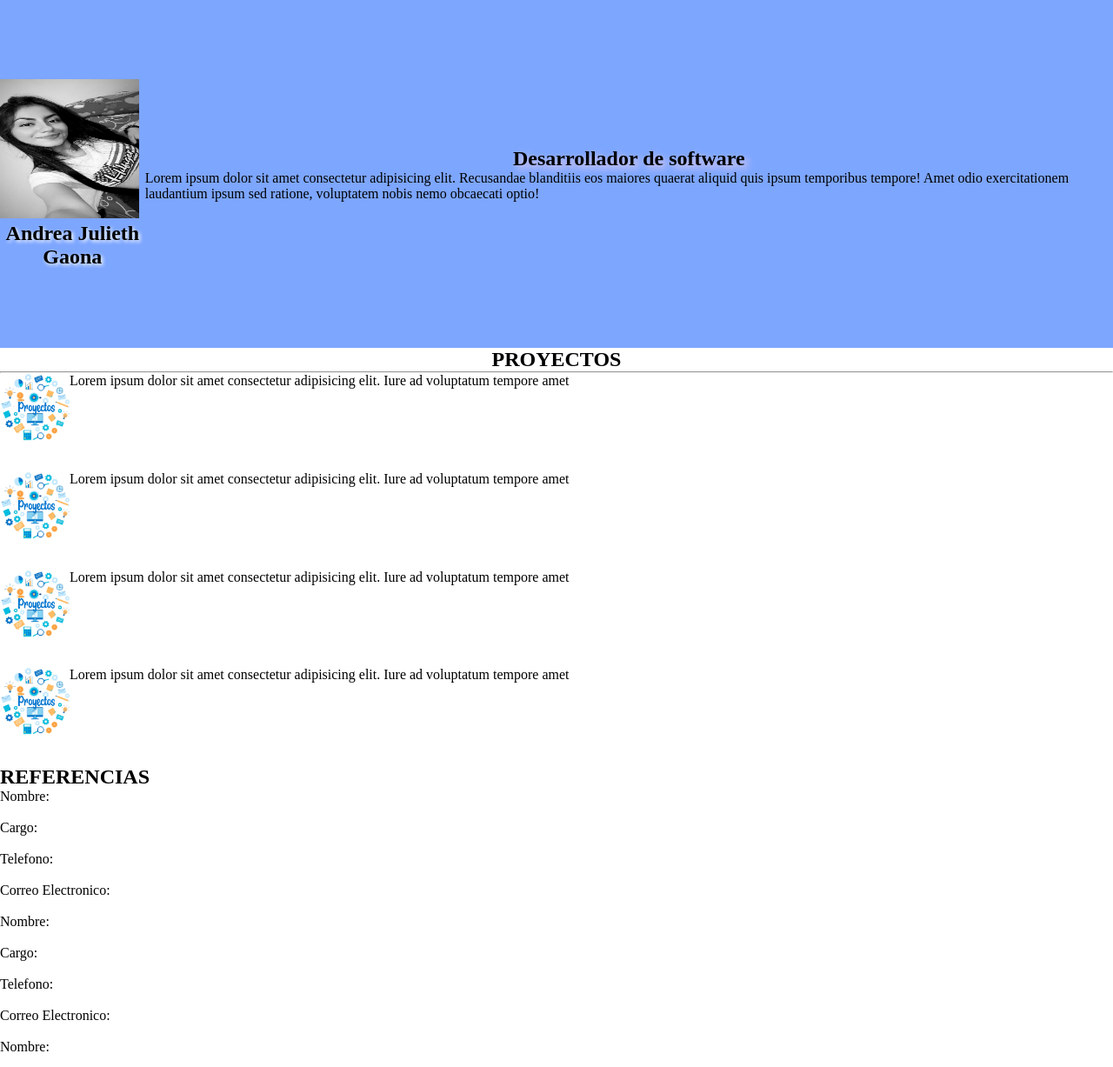
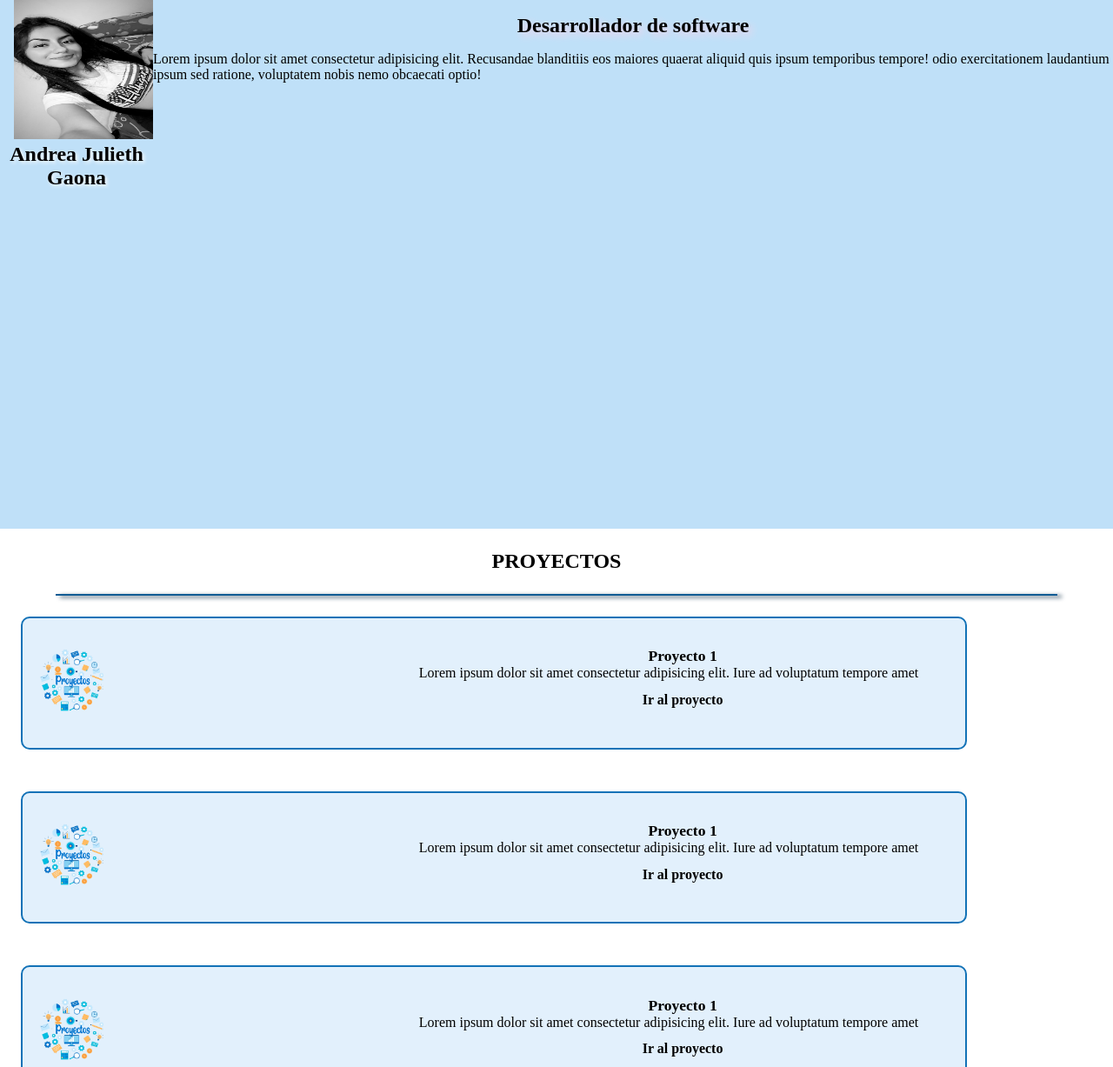
Before and after one commit to Andreagaona14/Portafolio, a plain HTML site: page index.html in a window 1280 px wide. Shown: the top 1227 px of the page at 87% size. Drawn offline with Linux system fonts and the light colour scheme.

Commit message:
Avance en el Style

```diff
--- a/Styles/style.css
+++ b/Styles/style.css
@@ -10,58 +10,109 @@ body{
 
 header{
     width: 100%;
-    height: 25rem;
+    height: 38rem;
     display: flex;
     justify-content: space-between;
-    align-items: center;
-    background-color: rgb(125, 166, 255);
+    align-items: flex-start;
+    background-color: #bfe0f8;
 }
 
+.container{
+    height: 20rem;
+}
 header > .container > img {
     width: 10rem;
     height: 10rem;
+    margin-left: 1rem;
 }
 
 header > .container > h1 {
     font-size: 1.5rem;
     text-shadow: 2px 2px 4px #ffffff;
     text-align: center;
+
 }
 
 .containerTitulo > h2 {
     font-size: 1.5rem;
     text-shadow: 4px 4px 8px #f7d3e8;
     text-align: center;
+    margin: 1rem;
 }
 
 .containerTitulo > p {
     font-size: 1rem;
 }
 
+.container1 > .linea {
+    border: none;
+    width: 90%;
+    height: 10px;
+    background-color:  #105b94;
+    margin:  auto;
+    box-shadow: 5px 2px 5px#0d2a44;
+}
+
+main {
+    width: 100%;
+    height: 30rem;
+    flex-direction: column;
+    justify-content: space-around;
+    align-items: center;
+}
+
 main > .container1 {
     width: 100%;
-    height: 30rem;
+    height: 55rem;
     display: flex;
     flex-direction: column;
+    /* background-color: aquamarine; */
 }
 
 main > .container1 > h2 {
     font-size: 1.5rem;
     text-align: center;
+    margin: 1.5rem;
 }
 
 .container-img-text {
-    width: 100%;
-    height: 40rem;
+    width: 85%;
+    height: 50rem;
     display: flex;
+    margin: 1.5rem;
+    background-color: #e2f0fc;
+    border-radius: 10px;
+    align-items: center;
+    border: 2px solid #1272b7;
 }
 
-.container-img-text > img {
-    width: 40%;
+.container-img-text > .img {
+    width: 45%;
     height: 100%;
+
 }
 
 .container-img-text > .img > img {
     width: 5rem;
     height: 5rem;
+    padding: 0.2rem;
+    margin: 2rem;
+    margin-left: 1rem;
+    /* background-color: #c93986; */
 }
+
+.container-img-text > .text > h4 {
+    font-size: 1.1rem;
+    text-align: center;
+}
+
+.container-img-text > .text > p {
+    text-align: center;
+    margin-left: -2rem;
+}
+
+.container-img-text > .text > h5 {
+    font-size: 1rem;
+    text-align: center;
+    margin: 0.8rem;
+}
--- a/index.html
+++ b/index.html
@@ -15,7 +15,7 @@
  <div class="containerTitulo">
     <h2>Desarrollador de software</h2>
     <p>Lorem ipsum dolor sit amet consectetur adipisicing elit. Recusandae blanditiis eos maiores quaerat aliquid quis ipsum temporibus tempore!
-        Amet odio exercitationem laudantium ipsum sed ratione, voluptatem nobis nemo obcaecati optio!</p>
+     odio exercitationem laudantium ipsum sed ratione, voluptatem nobis nemo obcaecati optio!</p>
  </div>
 
 </header>
@@ -23,14 +23,15 @@
 <main>
     <div class="container1">
          <h2>PROYECTOS</h2>
-        <hr>
+        <hr class="linea">
         <div class="container-img-text">
             <div class="img">
                 <img src="Assets/Images/Proyectos.png" alt="Proyecto">
             </div>
             <div class="text">
-                <title>Proyecto 1</title>
+                <h4>Proyecto 1</h4>
                 <p>Lorem ipsum dolor sit amet consectetur adipisicing elit. Iure ad voluptatum tempore amet</p>
+                <h5>Ir al proyecto</h5>
             </div>
         </div>
 
@@ -39,8 +40,9 @@
                 <img src="Assets/Images/Proyectos.png" alt="Proyecto">
             </div>
             <div class="text">
-                <title>Proyecto 1</title>
+                <h4>Proyecto 1</h4>
                 <p>Lorem ipsum dolor sit amet consectetur adipisicing elit. Iure ad voluptatum tempore amet</p>
+                <h5>Ir al proyecto</h5>
             </div>
         </div>
 
@@ -49,8 +51,9 @@
                 <img src="Assets/Images/Proyectos.png" alt="Proyecto">
             </div>
             <div class="text">
-                <title>Proyecto 1</title>
+                <h4>Proyecto 1</h4>
                 <p>Lorem ipsum dolor sit amet consectetur adipisicing elit. Iure ad voluptatum tempore amet</p>
+                <h5>Ir al proyecto</h5>
             </div>
         </div>
 
@@ -59,8 +62,9 @@
                 <img src="Assets/Images/Proyectos.png" alt="Proyecto">
             </div>
             <div class="text">
-                <title>Proyecto 1</title>
+                <h4>Proyecto 1</h4>
                 <p>Lorem ipsum dolor sit amet consectetur adipisicing elit. Iure ad voluptatum tempore amet</p>
+                <h5>Ir al proyecto</h5>
             </div>
         </div>
 
@@ -90,7 +94,6 @@
     </div>
 
     <div class="container3">
-        <img src="Assets/Icons/SENA.png" alt="logoSena">
         <h2>EXPERIENCIA</h2>
         <img src="Assets/Images/Proyectos.png" alt="">
         <img src="Assets/Images/Proyectos.png" alt="">
```
